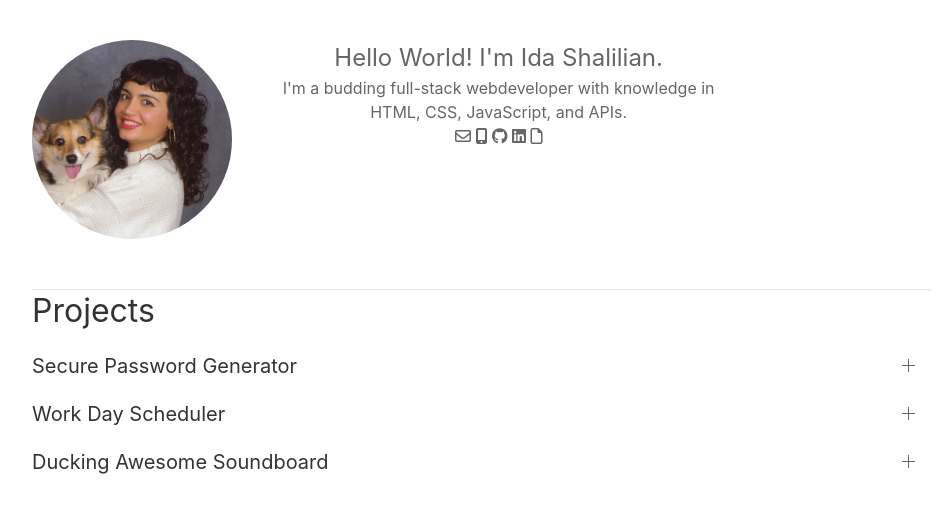
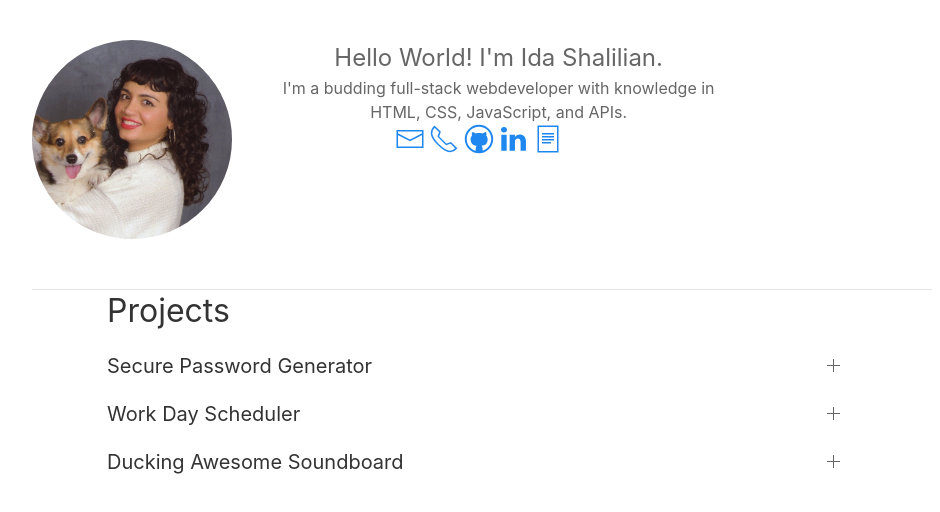
Before and after one commit to corgimaman/portfolio2, a plain HTML site: page index.html in a window 1280 px wide. Shown: the whole page, without its empty margins (158-1098 px from the left). Drawn offline with Linux system fonts and the light colour scheme.

Commit message:
added links

```diff
--- a/index.html
+++ b/index.html
@@ -16,18 +16,18 @@
                 <img class ="uk-border-circle uk-align-center uk-align-left@s" src="assets/images/crop.jpg" width="200" height="200">
                     <span class="uk-text-large">Hello World! I'm Ida Shalilian.</span><br>
                     I'm a budding full-stack webdeveloper with knowledge in HTML, CSS, JavaScript, and APIs.<br>
-                    <span>
-                        <i class="far fa-envelope"></i>
-                        <i class="fas fa-mobile-alt"></i>
-                        <i class="fab fa-github"></i>
-                        <i class="fab fa-linkedin"></i>
-                        <i class="far fa-file"></i>
+                    <span class="uk-margin-medium-right">
+                        <a href="mailto:ida.shalilian@gmail.com"><span uk-icon="icon: mail; ratio: 1.5"></span></a>
+                        <a href="tel:281-241-9374"><span uk-icon="icon: receiver; ratio: 1.5"></span></a>
+                        <a href="https://github.com/corgimaman"><span uk-icon="icon: github-alt; ratio: 1.5"></span></a>
+                        <a href="https://www.linkedin.com/in/ida-s-86b21b68/"><span uk-icon="icon: linkedin; ratio: 1.5"></span></a>
+                        <a href="#"><span uk-icon="icon: file-text; ratio: 1.5"></span></a>
                     </span>
             </div>
         </div>
         <hr>
     </div>
-    <div class="uk-container uk-container-small">
+    <div class="uk-container uk-container-xsmall">
         <h2>Projects</h2>
         <ul uk-accordion>
             <li>
```
